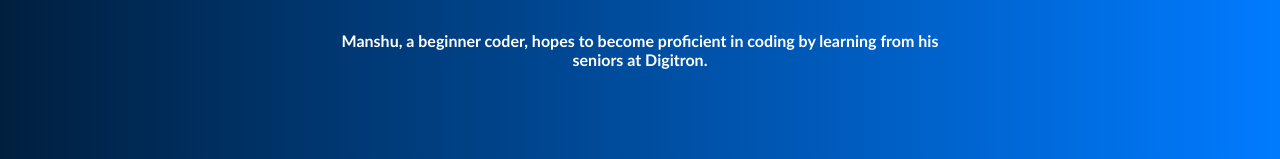
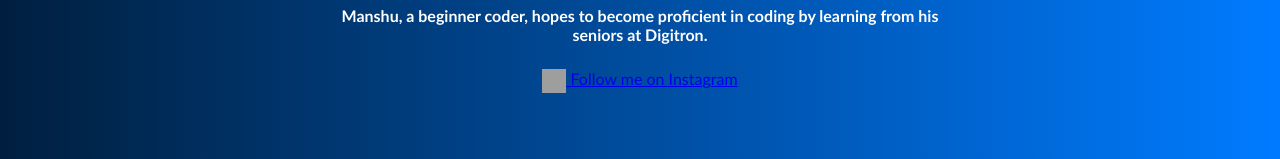
Before and after one commit to manshu-2801/digitron-projects, a plain HTML site: page index.htm in a window 1280 px wide. Shown: the part 591-750 px from the top of the page. Drawn offline with Linux system fonts and the light colour scheme; grey boxes are pictures that could not be loaded.

Commit message:
Update index.htm
added insta link

```diff
--- a/index.htm
+++ b/index.htm
@@ -14,6 +14,10 @@
     </div>
     <h1 id="name">Manshu</h1>
     <h4 id="description">Manshu, a beginner coder, hopes to become proficient in coding by learning from his seniors at Digitron. </h4>
+        </a>
+        <a href="https://www.instagram.com/thatshihurt.o/" target="_blank">
+            <img src="https://upload.wikimedia.org/wikipedia/commons/a/a5/Instagram_icon.png" alt="Instagram" style="width: 24px; height: 24px; vertical-align: middle;">
+            Follow me on Instagram
     <h3 id="watermark">Learn From Digitron 💻</h3>
 </div>
 </body>
```
